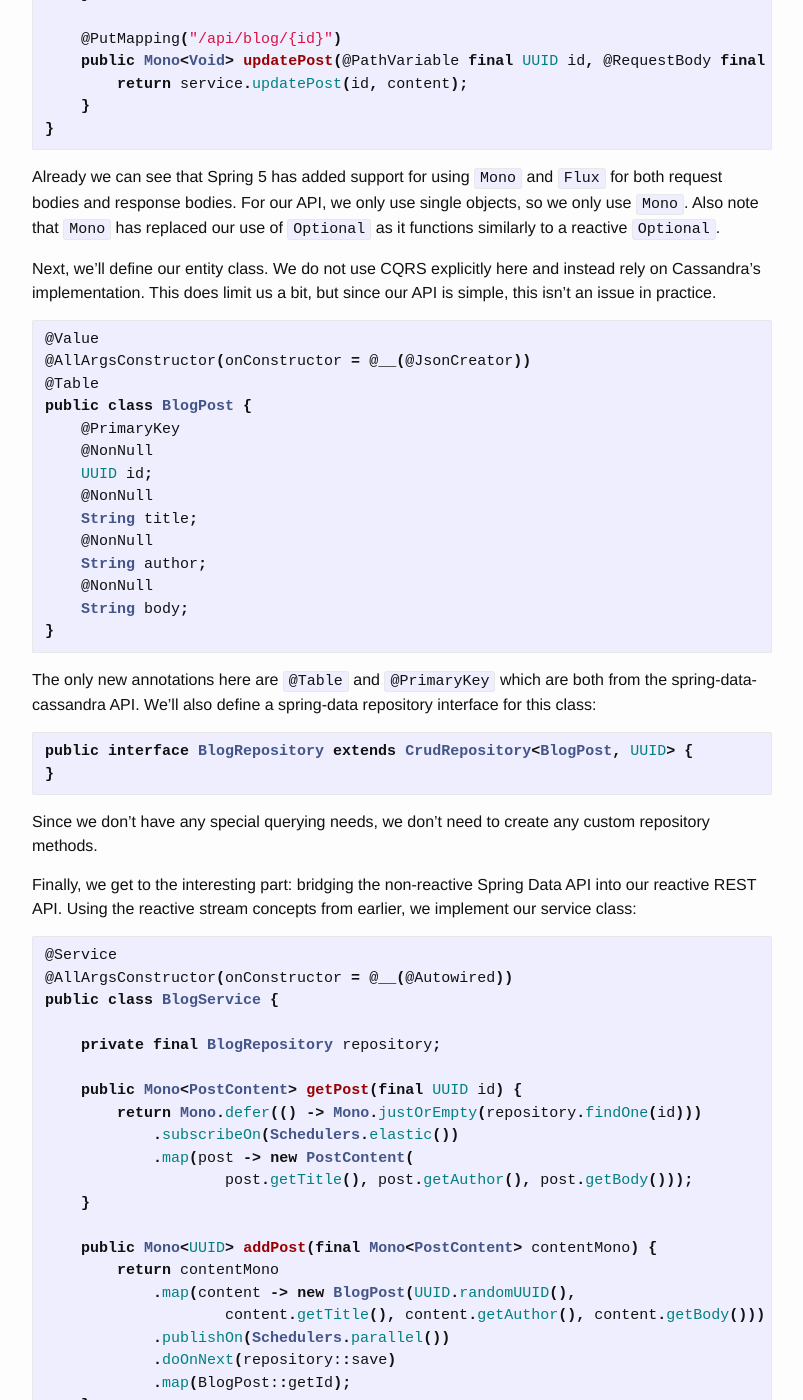
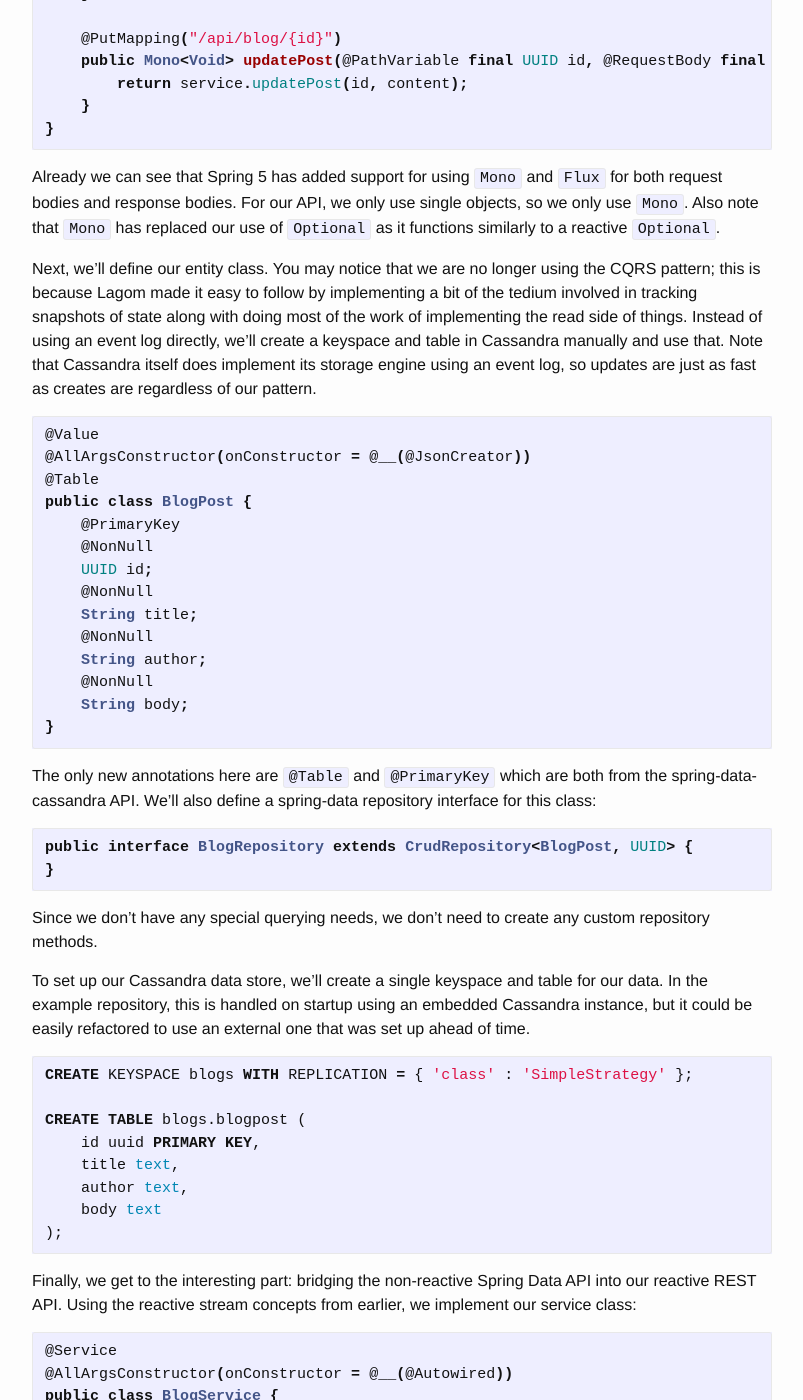
Before and after one commit to jvz/musigma.blog, a Jekyll site: the page built from _posts/2016-11-21-reactor.md, in a window 1280 px wide and 1400 px high, scrolled down 7061 px. Shown: the whole window, without its empty margins (238-1041 px from the left). Built offline with Jekyll 4.4.1, drawn with Linux system fonts in a browser that asks for light colours; some of the changed text lies outside the part shown.

Commit message:
Improve CQRS explanation and service details

````diff
--- a/_posts/2016-11-21-reactor.md
+++ b/_posts/2016-11-21-reactor.md
@@ -370,9 +370,13 @@
 objects, so we only use `Mono`. Also note that `Mono` has replaced our use of
 `Optional` as it functions similarly to a reactive `Optional`.
 
-Next, we'll define our entity class. We do not use CQRS explicitly here and
-instead rely on Cassandra's implementation. This does limit us a bit, but since
-our API is simple, this isn't an issue in practice.
+Next, we'll define our entity class. You may notice that we are no longer using
+the CQRS pattern; this is because Lagom made it easy to follow by implementing
+a bit of the tedium involved in tracking snapshots of state along with doing
+most of the work of implementing the read side of things. Instead of using an
+event log directly, we'll create a keyspace and table in Cassandra manually and
+use that. Note that Cassandra itself does implement its storage engine using an
+event log, so updates are just as fast as creates are regardless of our pattern.
 
 ```java
 @Value
@@ -402,6 +406,22 @@
 
 Since we don't have any special querying needs, we don't need to create any
 custom repository methods.
+
+To set up our Cassandra data store, we'll create a single keyspace and table
+for our data. In the example repository, this is handled on startup using an
+embedded Cassandra instance, but it could be easily refactored to use an
+external one that was set up ahead of time.
+
+```sql
+CREATE KEYSPACE blogs WITH REPLICATION = { 'class' : 'SimpleStrategy' };
+
+CREATE TABLE blogs.blogpost (
+    id uuid PRIMARY KEY,
+    title text,
+    author text,
+    body text
+);
+```
 
 Finally, we get to the interesting part: bridging the non-reactive Spring Data
 API into our reactive REST API. Using the reactive stream concepts from earlier,
@@ -441,8 +461,17 @@
 }
 ```
 
+Notice that our `getPost()` method uses `Mono.defer()` to use a blocking API
+(in this case, the Spring Data `CrudRepository` API) and fetch an item which
+may be `null`, then maps it to our desired data format. Our `addPost()` method
+works in reverse by mapping to our entity format and then publishes on a
+scheduler to save the repository item. Finally, our `updatePost()` method works
+essentially the same way.
+
 As can be seen, Spring 5 is making reactive streams programming much easier by
-building in direct support for Reactor and RxJava into Spring Web.
+building in direct support for Reactor and RxJava into Spring Web. However, there
+is still room for improvement in further Spring releases to add first class
+reactive stream support to other Spring projects, particularly Spring Data.
 
 [reactor]: https://projectreactor.io/
 [manifesto]: http://www.reactivemanifesto.org/
````
Also changed, not shown: other parts of _posts/2016-11-21-reactor.md (+1 -1 lines).
